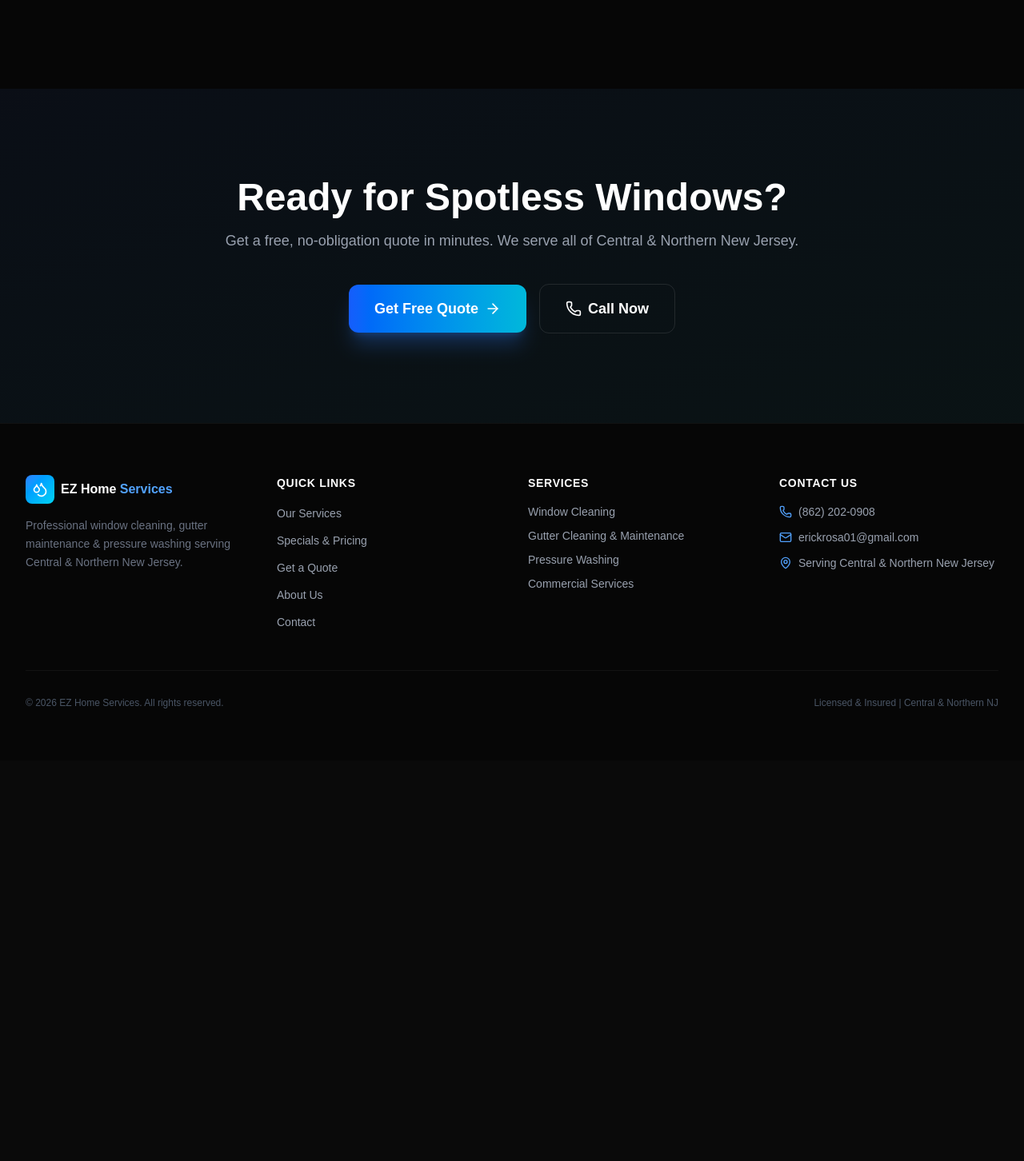
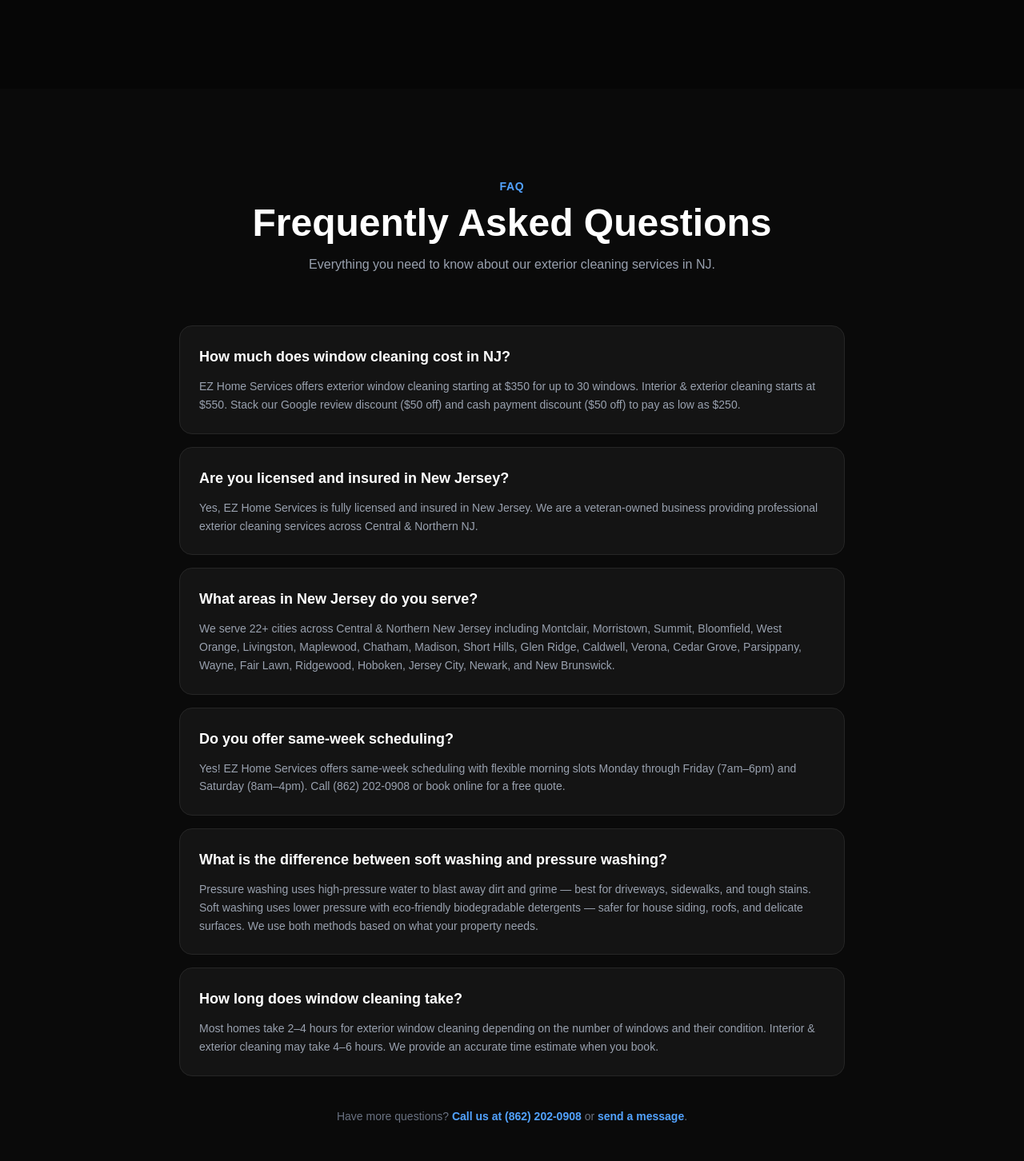
Before and after one commit to AgilityForLife/ez-home-services, a Next.js app: page / in a window 1280 px wide. Shown: the part 3898-5350 px from the top of the page at 80% size. Before the commit the page ends 4849 px from the top, so only its background shows below. Built offline with nearby package versions, Linux system fonts and the light colour scheme.

Commit message:
Implement FAQ section with structured data schema, and FAQ section to homepage
Added FAQ section with structured data for SEO.

```diff
--- a/src/app/page.tsx
+++ b/src/app/page.tsx
@@ -62,9 +62,75 @@
   },
 ];
 
+const faqItems = [
+  {
+    question: "How much does window cleaning cost in NJ?",
+    answer:
+      "EZ Home Services offers exterior window cleaning starting at $350 for up to 30 windows. Interior & exterior cleaning starts at $550. Stack our Google review discount ($50 off) and cash payment discount ($50 off) to pay as low as $250.",
+  },
+  {
+    question: "Are you licensed and insured in New Jersey?",
+    answer:
+      "Yes, EZ Home Services is fully licensed and insured in New Jersey. We are a veteran-owned business providing professional exterior cleaning services across Central & Northern NJ.",
+  },
+  {
+    question: "What areas in New Jersey do you serve?",
+    answer:
+      "We serve 22+ cities across Central & Northern New Jersey including Montclair, Morristown, Summit, Bloomfield, West Orange, Livingston, Maplewood, Chatham, Madison, Short Hills, Glen Ridge, Caldwell, Verona, Cedar Grove, Parsippany, Wayne, Fair Lawn, Ridgewood, Hoboken, Jersey City, Newark, and New Brunswick.",
+  },
+  {
+    question: "Do you offer same-week scheduling?",
+    answer:
+      "Yes! EZ Home Services offers same-week scheduling with flexible morning slots Monday through Friday (7am–6pm) and Saturday (8am–4pm). Call (862) 202-0908 or book online for a free quote.",
+  },
+  {
+    question: "What is the difference between soft washing and pressure washing?",
+    answer:
+      "Pressure washing uses high-pressure water to blast away dirt and grime — best for driveways, sidewalks, and tough stains. Soft washing uses lower pressure with eco-friendly biodegradable detergents — safer for house siding, roofs, and delicate surfaces. We use both methods based on what your property needs.",
+  },
+  {
+    question: "How long does window cleaning take?",
+    answer:
+      "Most homes take 2–4 hours for exterior window cleaning depending on the number of windows and their condition. Interior & exterior cleaning may take 4–6 hours. We provide an accurate time estimate when you book.",
+  },
+];
+
+const faqSchema = {
+  "@context": "https://schema.org",
+  "@type": "FAQPage",
+  mainEntity: faqItems.map(({ question, answer }) => ({
+    "@type": "Question",
+    name: question,
+    acceptedAnswer: { "@type": "Answer", text: answer },
+  })),
+};
+
+const breadcrumbSchema = {
+  "@context": "https://schema.org",
+  "@type": "BreadcrumbList",
+  itemListElement: [
+    {
+      "@type": "ListItem",
+      position: 1,
+      name: "Home",
+      item: "https://ezhomeservices.business",
+    },
+  ],
+};
+
 export default function Home() {
   return (
     <>
+      {/* Structured Data — FAQPage + BreadcrumbList */}
+      <script
+        type="application/ld+json"
+        dangerouslySetInnerHTML={{ __html: JSON.stringify(faqSchema) }}
+      />
+      <script
+        type="application/ld+json"
+        dangerouslySetInnerHTML={{ __html: JSON.stringify(breadcrumbSchema) }}
+      />
+
       {/* Hero Section */}
       <section className="relative min-h-screen flex items-center justify-center overflow-hidden">
         <div className="absolute inset-0 bg-gradient-to-br from-gray-950 via-blue-950/30 to-gray-950" />
@@ -80,13 +146,11 @@
             backgroundSize: "60px 60px",
           }}
         />
-
         <div className="relative max-w-7xl mx-auto px-4 sm:px-6 lg:px-8 pt-32 pb-20 text-center">
           <div className="inline-flex items-center gap-2 px-4 py-2 rounded-full border border-blue-500/30 bg-blue-500/10 text-blue-400 text-sm font-medium mb-8">
             <Sparkles className="w-4 h-4" />
             Online Special — $350 for up to 30 Exterior Windows
           </div>
-
           <h1 className="text-4xl sm:text-5xl md:text-7xl font-extrabold tracking-tight text-white max-w-5xl mx-auto leading-[1.1]">
             Spotless Windows.{" "}
             <span className="text-transparent bg-clip-text bg-gradient-to-r from-blue-400 to-cyan-400">
@@ -94,13 +158,10 @@
             </span>{" "}
             Fresh Exteriors.
           </h1>
-
           <p className="mt-6 text-lg md:text-xl text-gray-400 max-w-2xl mx-auto leading-relaxed">
-            Professional window cleaning, gutter maintenance &amp; pressure
-            washing for homes and businesses across Central &amp; Northern New
-            Jersey.
+            Professional window cleaning, gutter maintenance &amp; pressure washing for homes
+            and businesses across Central &amp; Northern New Jersey.
           </p>
-
           <div className="mt-10 flex flex-col sm:flex-row items-center justify-center gap-4">
             <Link
               href="/quote"
@@ -117,7 +178,6 @@
               (862) 202-0908
             </a>
           </div>
-
           {/* Trust badges */}
           <div className="mt-16 flex flex-wrap items-center justify-center gap-8 text-sm text-gray-500">
             <div className="flex items-center gap-2">
@@ -143,15 +203,12 @@
             <p className="text-sm font-semibold uppercase tracking-wider text-blue-400 mb-3">
               What We Do
             </p>
-            <h2 className="text-3xl md:text-5xl font-extrabold text-white">
-              Our Services
-            </h2>
+            <h2 className="text-3xl md:text-5xl font-extrabold text-white">Our Services</h2>
             <p className="mt-4 text-gray-400 max-w-2xl mx-auto">
-              From sparkling windows to clean gutters and pristine exteriors — we
-              handle it all so you don&apos;t have to.
+              From sparkling windows to clean gutters and pristine exteriors — we handle it all
+              so you don&apos;t have to.
             </p>
           </div>
-
           <div className="grid md:grid-cols-3 gap-6">
             {services.map((service) => (
               <div
@@ -161,12 +218,8 @@
                 <div className="w-14 h-14 rounded-xl bg-gradient-to-br from-blue-600/20 to-cyan-500/20 border border-blue-500/20 flex items-center justify-center mb-6">
                   <service.icon className="w-7 h-7 text-blue-400" />
                 </div>
-                <h3 className="text-xl font-bold text-white mb-1">
-                  {service.title}
-                </h3>
-                <p className="text-blue-400 text-sm font-semibold mb-3">
-                  {service.price}
-                </p>
+                <h3 className="text-xl font-bold text-white mb-1">{service.title}</h3>
+                <p className="text-blue-400 text-sm font-semibold mb-3">{service.price}</p>
                 <p className="text-gray-400 text-sm leading-relaxed mb-5">
                   {service.description}
                 </p>
@@ -184,13 +237,13 @@
               </div>
             ))}
           </div>
-
           <div className="text-center mt-12">
             <Link
               href="/services"
               className="inline-flex items-center gap-2 text-blue-400 font-semibold hover:text-blue-300 transition-colors"
             >
-              View All Services &amp; Pricing <ArrowRight className="w-4 h-4" />
+              View All Services &amp; Pricing
+              <ArrowRight className="w-4 h-4" />
             </Link>
           </div>
         </div>
@@ -214,10 +267,9 @@
                 </span>
               </h2>
               <p className="mt-4 text-gray-400 text-lg">
-                Professional exterior window cleaning at an unbeatable price.
-                Book online and save.
+                Professional exterior window cleaning at an unbeatable price. Book online and
+                save.
               </p>
-
               <div className="mt-8 space-y-4">
                 <div className="flex items-center gap-3 p-4 rounded-xl bg-green-500/5 border border-green-500/20">
                   <DollarSign className="w-6 h-6 text-green-400 shrink-0" />
@@ -239,7 +291,6 @@
                 </div>
               </div>
             </div>
-
             <div className="flex flex-col items-center">
               <div className="w-full max-w-md p-8 rounded-2xl bg-card-bg border border-card-border text-center">
                 <p className="text-sm text-gray-400 mb-2">Starting at</p>
@@ -287,9 +338,9 @@
               Can&apos;t Visit? No Problem.
             </h2>
             <p className="text-gray-400 max-w-xl mx-auto mb-8">
-              Schedule a phone consultation and we&apos;ll use Google Earth to
-              assess your property remotely. Get an accurate estimate without
-              anyone having to come to your home.
+              Schedule a phone consultation and we&apos;ll use Google Earth to assess your
+              property remotely. Get an accurate estimate without anyone having to come to your
+              home.
             </p>
             <a
               href="https://calendly.com/ezhomeservices"
@@ -318,7 +369,6 @@
               The EZ Difference
             </h2>
           </div>
-
           <div className="grid sm:grid-cols-2 lg:grid-cols-4 gap-6">
             {[
               {
@@ -349,9 +399,7 @@
                 <div className="w-12 h-12 rounded-lg bg-blue-500/10 flex items-center justify-center mx-auto mb-4">
                   <item.icon className="w-6 h-6 text-blue-400" />
                 </div>
-                <h3 className="text-lg font-bold text-white mb-2">
-                  {item.title}
-                </h3>
+                <h3 className="text-lg font-bold text-white mb-2">{item.title}</h3>
                 <p className="text-sm text-gray-400">{item.desc}</p>
               </div>
             ))}
@@ -370,7 +418,6 @@
               What Our Customers Say
             </h2>
           </div>
-
           <div className="grid md:grid-cols-3 gap-6">
             {testimonials.map((t) => (
               <div
@@ -379,10 +426,7 @@
               >
                 <div className="flex gap-1 mb-4">
                   {Array.from({ length: t.rating }).map((_, i) => (
-                    <Star
-                      key={i}
-                      className="w-5 h-5 text-yellow-400 fill-yellow-400"
-                    />
+                    <Star key={i} className="w-5 h-5 text-yellow-400 fill-yellow-400" />
                   ))}
                 </div>
                 <p className="text-gray-300 text-sm leading-relaxed mb-5">
@@ -398,6 +442,47 @@
         </div>
       </section>
 
+      {/* FAQ Section */}
+      <section className="py-20 md:py-28">
+        <div className="max-w-4xl mx-auto px-4 sm:px-6 lg:px-8">
+          <div className="text-center mb-16">
+            <p className="text-sm font-semibold uppercase tracking-wider text-blue-400 mb-3">
+              FAQ
+            </p>
+            <h2 className="text-3xl md:text-5xl font-extrabold text-white">
+              Frequently Asked Questions
+            </h2>
+            <p className="mt-4 text-gray-400 max-w-xl mx-auto">
+              Everything you need to know about our exterior cleaning services in NJ.
+            </p>
+          </div>
+          <div className="space-y-4">
+            {faqItems.map((item) => (
+              <div
+                key={item.question}
+                className="p-6 rounded-2xl bg-card-bg border border-card-border"
+              >
+                <h3 className="text-white font-bold text-lg mb-3">{item.question}</h3>
+                <p className="text-gray-400 text-sm leading-relaxed">{item.answer}</p>
+              </div>
+            ))}
+          </div>
+          <div className="text-center mt-10">
+            <p className="text-gray-500 text-sm">
+              Have more questions?{" "}
+              <a href="tel:8622020908" className="text-blue-400 hover:text-blue-300 font-semibold">
+                Call us at (862) 202-0908
+              </a>{" "}
+              or{" "}
+              <Link href="/contact" className="text-blue-400 hover:text-blue-300 font-semibold">
+                send a message
+              </Link>
+              .
+            </p>
+          </div>
+        </div>
+      </section>
+
       {/* CTA Section */}
       <section className="py-20 md:py-28 relative overflow-hidden">
         <div className="absolute inset-0 bg-gradient-to-br from-blue-600/5 to-cyan-500/5" />
@@ -406,8 +491,8 @@
             Ready for Spotless Windows?
           </h2>
           <p className="mt-4 text-lg text-gray-400">
-            Get a free, no-obligation quote in minutes. We serve all of Central
-            &amp; Northern New Jersey.
+            Get a free, no-obligation quote in minutes. We serve all of Central &amp; Northern
+            New Jersey.
           </p>
           <div className="mt-10 flex flex-col sm:flex-row items-center justify-center gap-4">
             <Link
```
